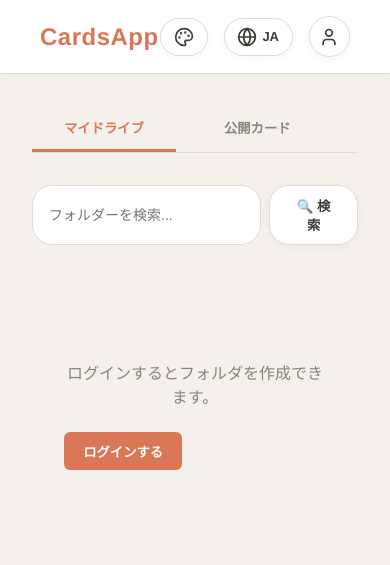
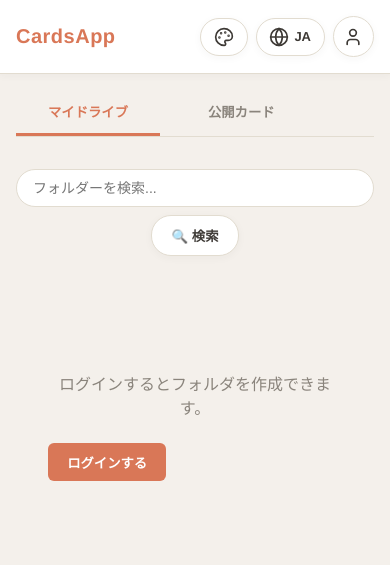
Before and after one commit to krluke/Cardsapp, a Django app: page / in a window 390 px wide. Shown: the top 565 px of the page. Run offline with Django 4.2, Linux system fonts and the light colour scheme.

Commit message:
Add responsive design for all screen sizes (laptop/desktop)

```diff
--- a/frontend/static/styles.css
+++ b/frontend/static/styles.css
@@ -58,18 +58,34 @@
 /* ==========================================
     📐 3. ベーススタイル
     ========================================== */
+* {
+    box-sizing: border-box;
+}
 body {
     margin: 0;
     font-family: 'Helvetica Neue', Arial, 'Hiragino Kaku Gothic ProN', 'Hiragino Sans', Meiryo, sans-serif;
     background-color: var(--bg-canvas);
     color: var(--text-main);
+    min-width: 320px;
+    overflow-x: hidden;
 }
 .hidden { display: none !important; }
 .mb-1 { margin-bottom: 1rem; }
 .mr-2 { margin-right: 1rem; }
 .mt-1 { margin-top: 0.5rem; }
-.page-container { padding: 2rem; max-width: 1200px; margin: 0 auto; }
-.w-full { width: 100%; justify-content: center; }
+/* Responsive page container */
+.page-container {
+    padding: 1rem;
+    max-width: 1200px;
+    margin: 0 auto;
+    width: 100%;
+}
+@media (min-width: 640px) {
+    .page-container {
+        padding: 2rem;
+    }
+}
+.w-full { width: 100%; justify-content: center; box-sizing: border-box; }
 
 /* ==========================================
     🏷 4. ヘッダー・ボタン共通
@@ -78,13 +94,27 @@ body {
     display: flex;
     justify-content: space-between;
     align-items: center;
-    padding: 1rem 2.5rem;
+    padding: 1rem;
     background: var(--bg-surface);
     border-bottom: 1px solid var(--border-color);
     box-shadow: var(--shadow-sm);
+    flex-wrap: wrap;
+    gap: 0.5rem;
 }
-.logo { margin: 0; font-size: 1.5rem; color: var(--accent-color); font-weight: bold; letter-spacing: 0.5px; }
-.nav-actions { display: flex; gap: 1rem; align-items: center; position: relative; }
+.logo { margin: 0; font-size: 1.25rem; color: var(--accent-color); font-weight: bold; letter-spacing: 0.5px; }
+.nav-actions { display: flex; gap: 0.5rem; align-items: center; position: relative; }
+
+@media (min-width: 640px) {
+    .navbar {
+        padding: 1rem 2rem;
+    }
+    .logo {
+        font-size: 1.5rem;
+    }
+    .nav-actions {
+        gap: 1rem;
+    }
+}
 
 /* ボタン類 */
 button { font-family: inherit; transition: var(--transition); }
@@ -135,7 +165,18 @@ button { font-family: inherit; transition: var(--transition); }
 .tab-btn:hover { color: var(--text-main); }
 .tab-btn.active { color: var(--accent-color); border-bottom: 3px solid var(--accent-color); }
 
-.folder-grid { display: grid; grid-template-columns: repeat(auto-fill, minmax(220px, 1fr)); gap: 1.5rem; }
+.folder-grid {
+    display: grid;
+    grid-template-columns: repeat(auto-fill, minmax(180px, 1fr));
+    gap: 1rem;
+}
+
+@media (min-width: 640px) {
+    .folder-grid {
+        grid-template-columns: repeat(auto-fill, minmax(220px, 1fr));
+        gap: 1.5rem;
+    }
+}
 
 .folder-tile {
     background: var(--bg-surface); padding: 3rem 1.5rem 1.5rem;
@@ -170,9 +211,15 @@ button { font-family: inherit; transition: var(--transition); }
     display: flex; justify-content: center; align-items: center; z-index: 1000;
 }
 .auth-box {
-    background: var(--bg-surface); padding: 2.5rem; border-radius: var(--radius-lg);
-    width: 100%; max-width: 400px; position: relative;
+    background: var(--bg-surface); padding: 1.5rem; border-radius: var(--radius-lg);
+    width: 90%;
+    max-width: 400px; position: relative;
     box-shadow: var(--shadow-lg); border: 1px solid var(--border-color);
+}
+@media (min-width: 640px) {
+    .auth-box {
+        padding: 2.5rem;
+    }
 }
 .auth-title { margin-top: 0; margin-bottom: 1.5rem; font-size: 1.4rem; color: var(--text-main); }
 
@@ -323,10 +370,10 @@ button.dropdown-item {
     🔍 9. 検索バー・ページネーション
     ========================================== */
 .search-and-pagination-container { margin: 20px 0; text-align: center; }
-.search-bar-wrapper { margin-bottom: 15px; display: flex; justify-content: center; gap: 8px; }
+.search-bar-wrapper { margin-bottom: 15px; display: flex; justify-content: center; gap: 8px; flex-wrap: wrap; }
 .search-bar-wrapper input {
     padding: 10px 16px;
-    width: 60%;
+    width: 100%;
     max-width: 400px;
     border: 1px solid var(--border-color);
     border-radius: 20px;
@@ -355,6 +402,18 @@ button.dropdown-item {
     color: var(--accent-color);
 }
 .pagination-controls { display: flex; justify-content: center; gap: 8px; flex-wrap: wrap; }
+
+/* Page container responsive */
+.page-container {
+    padding: 1rem;
+    max-width: 1200px;
+    margin: 0 auto;
+}
+@media (min-width: 640px) {
+    .page-container {
+        padding: 2rem;
+    }
+}
 
 /* ==========================================
    💬 10. 空状態メッセージ
--- a/frontend/templates/account.html
+++ b/frontend/templates/account.html
@@ -2,6 +2,7 @@
 <html lang="ja">
 <head>
     <meta charset="UTF-8">
+    <meta name="viewport" content="width=device-width, initial-scale=1.0">
     <title data-i18n="account_title">アカウント情報</title>
     <script>
         const savedTheme = localStorage.getItem("app-theme") || "light";
```
Also changed, not shown: frontend/static/account.css (+21 -3 lines), frontend/static/editor.css (+30 -5 lines), frontend/static/style.css (+17 -3 lines). Lines whose indentation alone changed are shown as unchanged.
